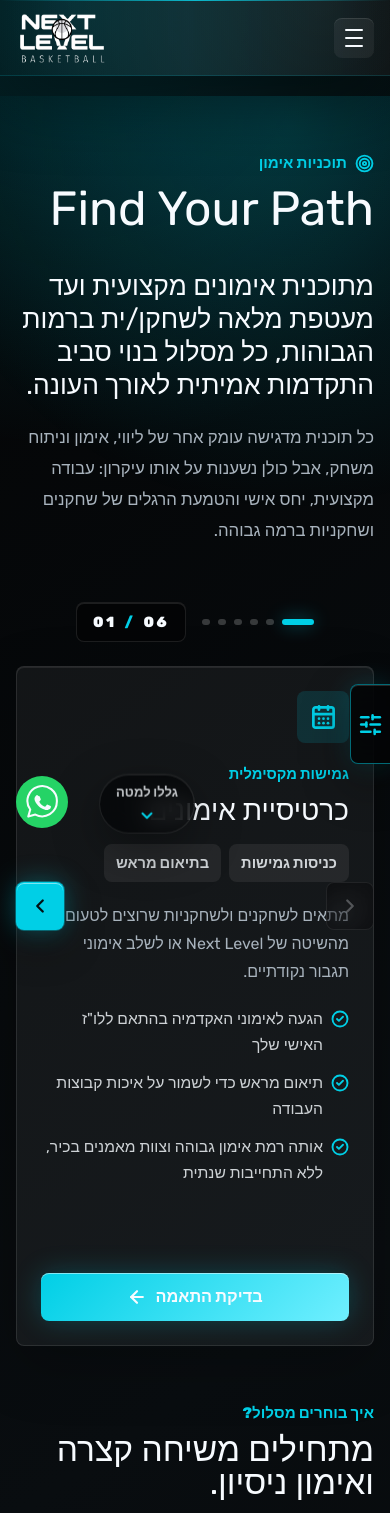
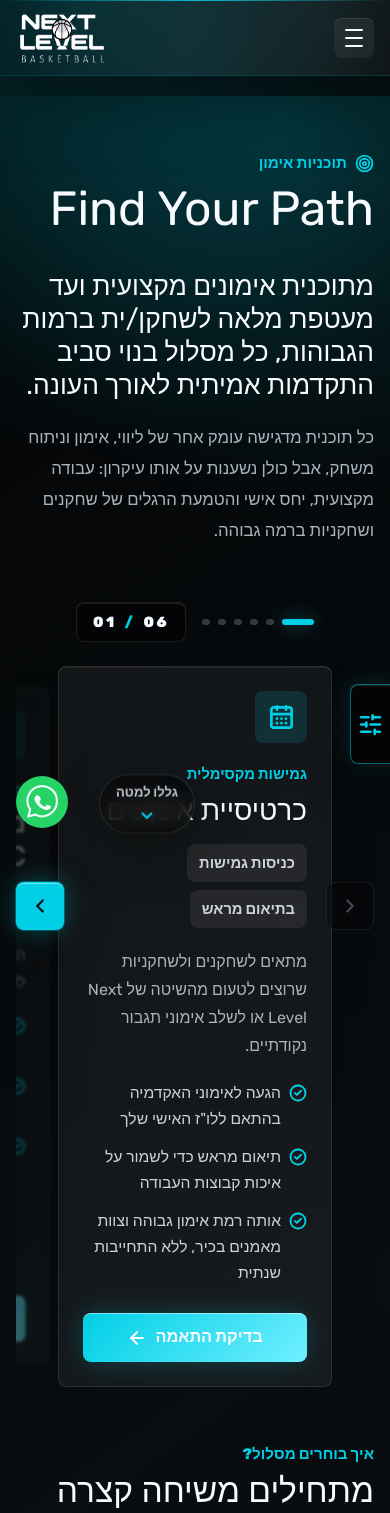
Before and after one commit to idoshabat/NextLevel-Frontend, a Next.js app: page /programs in a window 390 px wide. Shown: the top 1513 px of the page. Built offline with nearby package versions, Linux system fonts and the light colour scheme.

Commit message:
feat: simplify carousel slot logic and enhance mobile carousel styles

```diff
--- a/app/camps/page.tsx
+++ b/app/camps/page.tsx
@@ -263,13 +263,11 @@ function CampCarousel({ title, text, icon: Icon, campList }: CampCarouselProps)
     };
   }, []);
 
-  const carouselSlots = isDesktopCarousel
-    ? [
-        focusedCampIndex - 1 >= 0 ? focusedCampIndex - 1 : null,
-        focusedCampIndex,
-        focusedCampIndex + 1 < campList.length ? focusedCampIndex + 1 : null,
-      ]
-    : [focusedCampIndex];
+  const carouselSlots = [
+    focusedCampIndex - 1 >= 0 ? focusedCampIndex - 1 : null,
+    focusedCampIndex,
+    focusedCampIndex + 1 < campList.length ? focusedCampIndex + 1 : null,
+  ];
 
   const moveCampFocus = (direction: "right" | "left") => {
     setFocusedCampIndex((currentIndex) => {
@@ -389,7 +387,7 @@ function CampCarousel({ title, text, icon: Icon, campList }: CampCarouselProps)
         </button>
 
         <div
-          className="grid min-h-[760px] gap-4 touch-pan-y lg:grid-cols-3"
+          className="grid min-h-[760px] grid-cols-[34px_minmax(0,1fr)_34px] gap-2 overflow-hidden touch-pan-y lg:grid-cols-3 lg:gap-4 lg:overflow-visible"
           dir="rtl"
           onTouchEnd={handleTouchEnd}
           onTouchStart={handleTouchStart}
@@ -399,7 +397,7 @@ function CampCarousel({ title, text, icon: Icon, campList }: CampCarouselProps)
               return (
                 <div
                   aria-hidden="true"
-                  className="hidden rounded-lg border border-transparent lg:block"
+                  className="rounded-lg border border-transparent"
                   key={`empty-${title}-${slotIndex}`}
                 />
               );
@@ -417,6 +415,9 @@ function CampCarousel({ title, text, icon: Icon, campList }: CampCarouselProps)
                     ? "lg:scale-100 lg:opacity-100 lg:blur-0"
                     : "cursor-pointer lg:scale-[0.96] lg:opacity-45 lg:blur-[2px]"
                 }`}
+                data-peek={
+                  isFocused ? "center" : slotIndex === 0 ? "left" : "right"
+                }
                 data-swipe={isFocused ? touchSwipeDirection ?? undefined : undefined}
                 key={`${camp.title}-${camp.date}-${camp.ages}`}
                 onClick={isFocused ? undefined : () => setFocusedCampIndex(campIndex)}
--- a/app/globals.css
+++ b/app/globals.css
@@ -518,6 +518,32 @@ main > section:nth-of-type(3).scroll-reveal {
 }
 
 @media (max-width: 1023px) {
+  .program-carousel-card-mobile[data-peek="left"],
+  .program-carousel-card-mobile[data-peek="right"] {
+    display: flex;
+    opacity: 0.38;
+    filter: blur(1.5px);
+    transform: scale(0.94);
+  }
+
+  .program-carousel-card-mobile[data-peek="left"] {
+    justify-content: flex-end;
+  }
+
+  .program-carousel-card-mobile[data-peek="right"] {
+    justify-content: flex-start;
+  }
+
+  .program-carousel-card-mobile[data-peek="left"] > article,
+  .program-carousel-card-mobile[data-peek="right"] > article {
+    width: min(76vw, 330px);
+    min-width: min(76vw, 330px);
+  }
+
+  .program-carousel-card-mobile[data-peek="center"] > article {
+    width: 100%;
+  }
+
   .program-carousel-card-mobile[data-swipe="left"] {
     animation: program-carousel-swipe-left 360ms cubic-bezier(0.22, 1, 0.36, 1);
   }
--- a/app/programs/page.tsx
+++ b/app/programs/page.tsx
@@ -170,15 +170,13 @@ export default function ProgramsPage() {
     };
   }, []);
 
-  const carouselSlots = isDesktopCarousel
-    ? [
-        focusedProgramIndex - 1 >= 0 ? focusedProgramIndex - 1 : null,
-        focusedProgramIndex,
-        focusedProgramIndex + 1 < programs.length
-          ? focusedProgramIndex + 1
-          : null,
-      ]
-    : [focusedProgramIndex];
+  const carouselSlots = [
+    focusedProgramIndex - 1 >= 0 ? focusedProgramIndex - 1 : null,
+    focusedProgramIndex,
+    focusedProgramIndex + 1 < programs.length
+      ? focusedProgramIndex + 1
+      : null,
+  ];
 
   const moveProgramFocus = (direction: "right" | "left") => {
     setFocusedProgramIndex((currentIndex) => {
@@ -318,7 +316,7 @@ export default function ProgramsPage() {
           </button>
 
           <div
-            className="grid min-h-[680px] gap-4 touch-pan-y lg:grid-cols-3"
+            className="grid min-h-[680px] grid-cols-[34px_minmax(0,1fr)_34px] gap-2 overflow-hidden touch-pan-y lg:grid-cols-3 lg:gap-4 lg:overflow-visible"
             onTouchEnd={handleTouchEnd}
             onTouchStart={handleTouchStart}
           >
@@ -327,7 +325,7 @@ export default function ProgramsPage() {
               return (
                 <div
                   aria-hidden="true"
-                  className="hidden rounded-lg border border-transparent lg:block"
+                  className="rounded-lg border border-transparent"
                   key={`empty-${slotIndex}`}
                 />
               );
@@ -347,6 +345,9 @@ export default function ProgramsPage() {
                     ? "lg:scale-100 lg:opacity-100 lg:blur-0"
                     : "cursor-pointer lg:scale-[0.96] lg:opacity-45 lg:blur-[2px]"
                 }`}
+                data-peek={
+                  isFocused ? "center" : slotIndex === 0 ? "left" : "right"
+                }
                 data-swipe={isFocused ? touchSwipeDirection ?? undefined : undefined}
                 key={program.title}
                 onClick={
```
